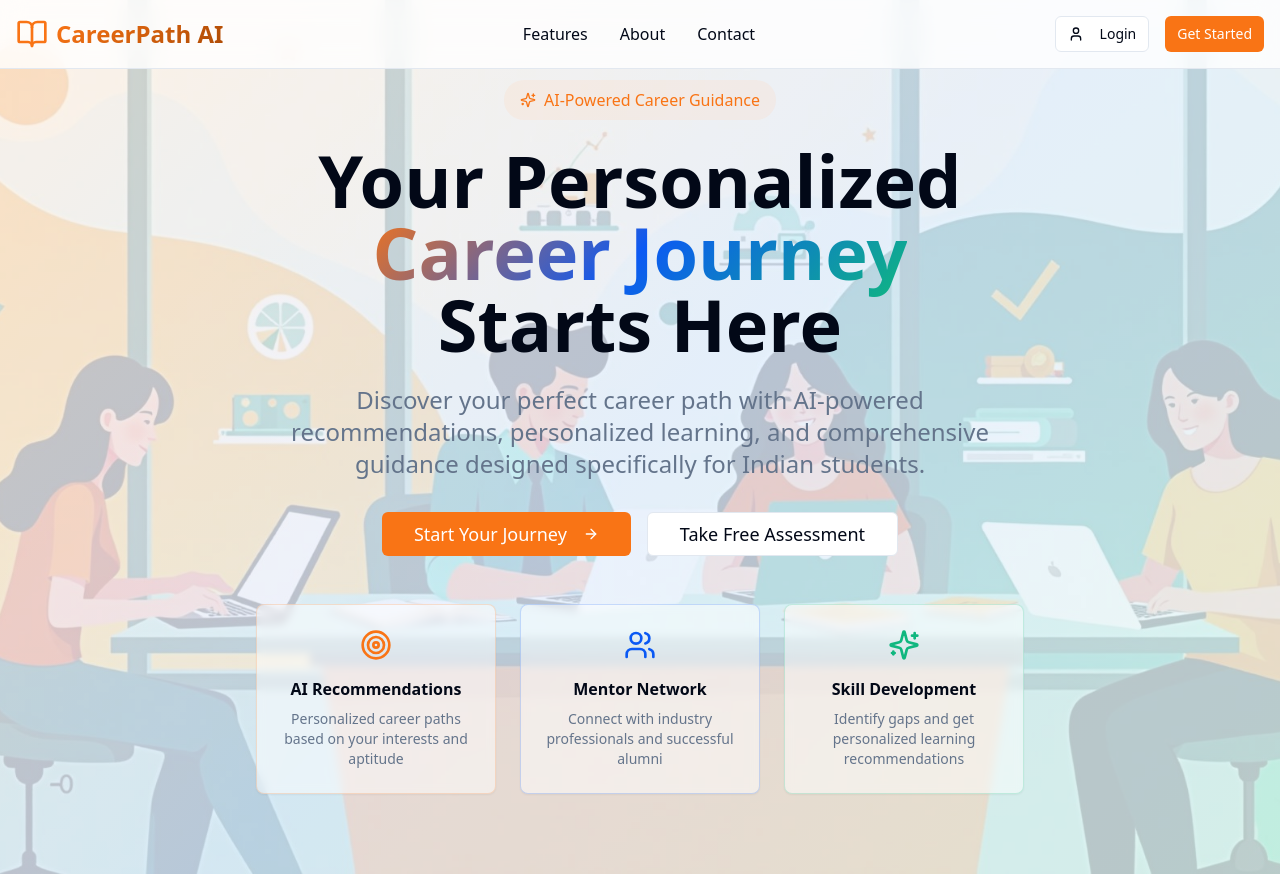
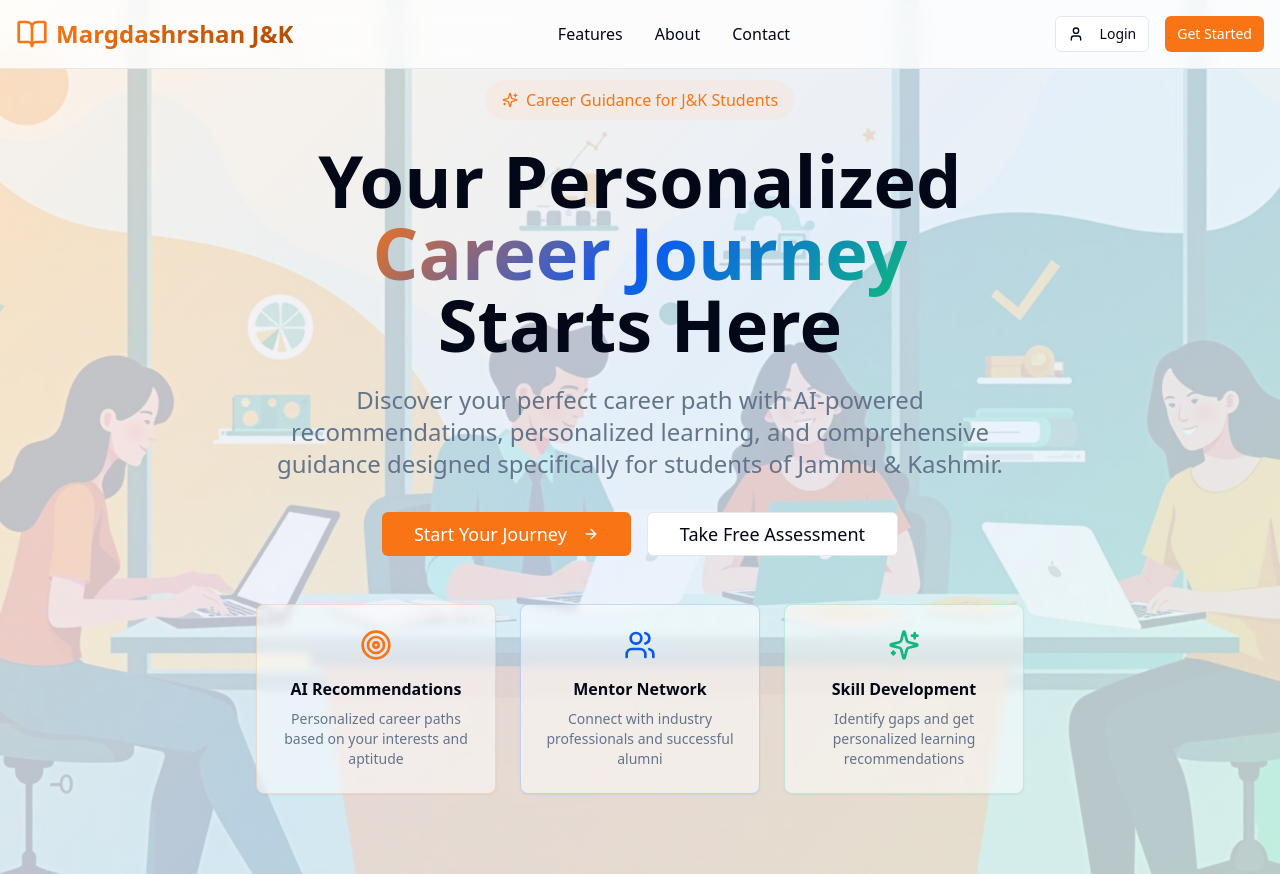
Before and after one commit to UTSAHSINGH/career-navigat-india, a React (Vite) app: page / in a window 1280 px wide. Built offline with nearby package versions, Linux system fonts and the light colour scheme; the HTML template or start-up script is replaced by a standard one.

Commit message:
Refactor: Update website name and UI

```diff
--- a/index.html
+++ b/index.html
@@ -10,12 +10,12 @@
     <link rel="preconnect" href="https://fonts.gstatic.com" crossorigin />
     <link rel="preconnect" href="https://api.elevenlabs.io" />
 
-    <title>CareerPath AI - AI-Powered Career Education Platform</title>
-    <meta name="description" content="Personalized AI-powered career guidance platform for Indian students. Discover your perfect career path with adaptive assessments, mentorship, and skill development." />
-    <meta name="author" content="CareerPath AI" />
+    <title>Margdashrshan J&K - Career Guidance Platform for Jammu & Kashmir</title>
+    <meta name="description" content="Personalized AI-powered career guidance platform for students of Jammu & Kashmir. Discover your perfect career path with adaptive assessments, mentorship, and skill development tailored for J&K region." />
+    <meta name="author" content="Margdashrshan J&K" />
 
-    <meta property="og:title" content="CareerPath AI - AI-Powered Career Education Platform" />
-    <meta property="og:description" content="Personalized AI-powered career guidance platform for Indian students. Discover your perfect career path with adaptive assessments, mentorship, and skill development." />
+    <meta property="og:title" content="Margdashrshan J&K - Career Guidance Platform for Jammu & Kashmir" />
+    <meta property="og:description" content="Personalized AI-powered career guidance platform for students of Jammu & Kashmir. Discover your perfect career path with adaptive assessments, mentorship, and skill development tailored for J&K region." />
     <meta property="og:type" content="website" />
     <meta property="og:image" content="https://lovable.dev/opengraph-image-p98pqg.png" />
 
--- a/src/components/Header.tsx
+++ b/src/components/Header.tsx
@@ -15,7 +15,7 @@ const Header = () => {
         <Link to="/" className="flex items-center space-x-2">
           <BookOpen className="h-8 w-8 text-primary" />
           <span className="text-2xl font-bold bg-gradient-primary bg-clip-text text-transparent">
-            CareerPath AI
+            Margdashrshan J&K
           </span>
         </Link>
 
--- a/src/components/Hero.tsx
+++ b/src/components/Hero.tsx
@@ -18,7 +18,7 @@ const Hero = () => {
         <div className="text-center max-w-4xl mx-auto">
           <div className="inline-flex items-center space-x-2 bg-primary-light/20 rounded-full px-4 py-2 mb-6">
             <Sparkles className="h-4 w-4 text-primary" />
-            <span className="text-primary font-medium">AI-Powered Career Guidance</span>
+            <span className="text-primary font-medium">Career Guidance for J&K Students</span>
           </div>
 
           <h1 className="text-5xl md:text-7xl font-bold mb-6 leading-tight">
@@ -33,7 +33,7 @@ const Hero = () => {
 
           <p className="text-xl md:text-2xl text-muted-foreground mb-8 max-w-3xl mx-auto">
             Discover your perfect career path with AI-powered recommendations,
-            personalized learning, and comprehensive guidance designed specifically for Indian students.
+            personalized learning, and comprehensive guidance designed specifically for students of Jammu & Kashmir.
           </p>
 
           <div className="flex flex-col sm:flex-row gap-4 justify-center mb-12">
```
